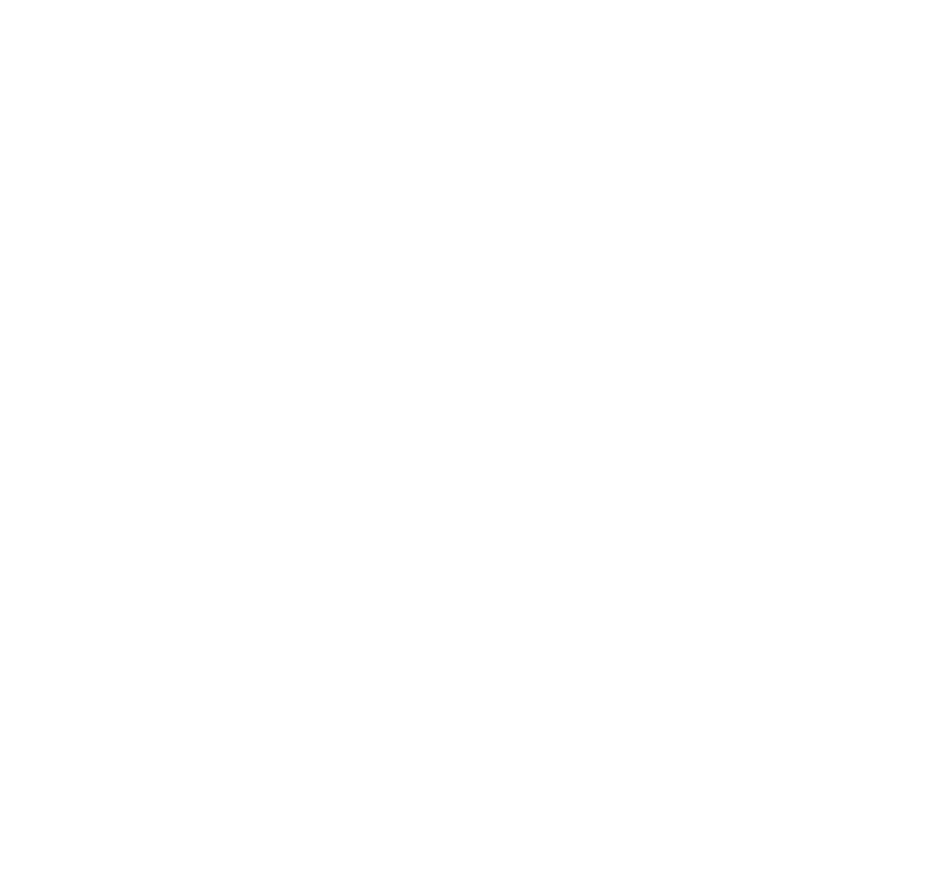
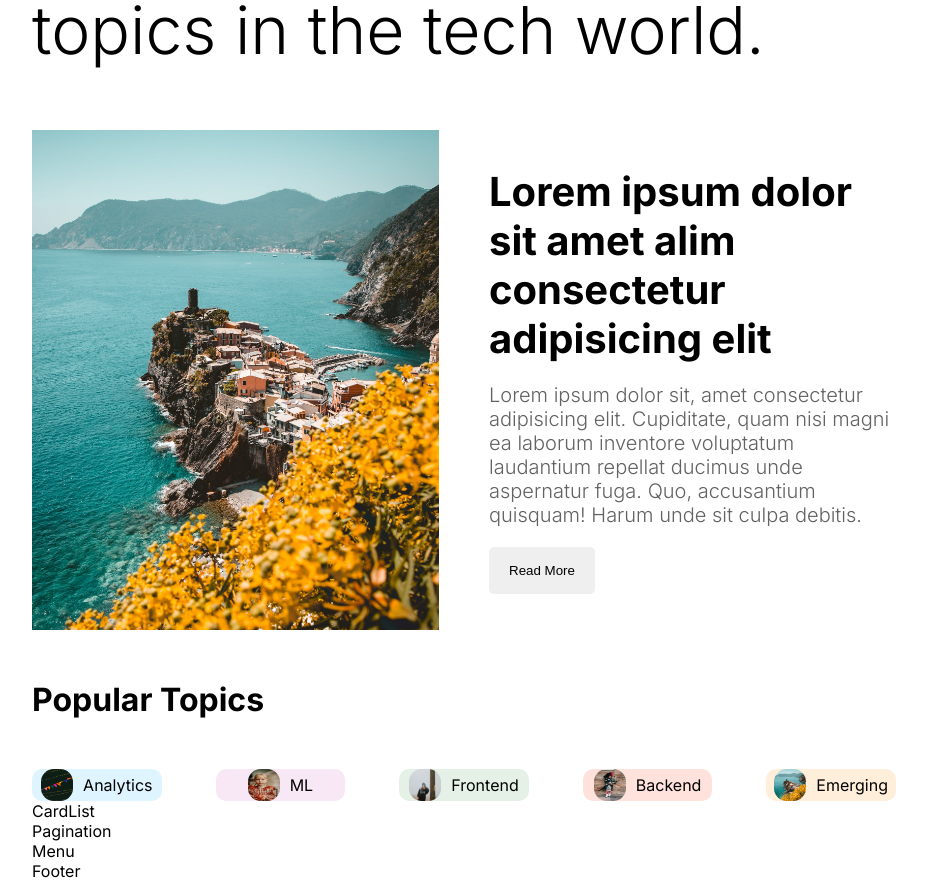
Before and after one commit to Kamire-J/blogapp, a Next.js app: page / in a window 1280 px wide. Shown: the part 380-1261 px from the top of the page, without its empty margins (176-1103 px from the left). Before the commit the page ends 800 px from the top, so only its background shows below. Built offline with nearby package versions, Linux system fonts and the light colour scheme.

Commit message:
featured and category list components

```diff
--- a/src/components/authLinks/AuthLinks.jsx
+++ b/src/components/authLinks/AuthLinks.jsx
@@ -1,31 +1,53 @@
-"use client"
-
-import React, { useState } from 'react'
-import styles from './authlinks.module.css'
-import Link from 'next/link'
+"use client";
+import Link from "next/link";
+import styles from "./authlinks.module.css";
+import { useState } from "react";
+// import { signOut, useSession } from "next-auth/react";
 
 const AuthLinks = () => {
+  const [open, setOpen] = useState(false);
 
-  const [open, setOpen] = useState(false)
-  //temporary
-  const status="notAuthenticated"
+  const { status } = "unauthenticated";
+
   return (
     <>
-   {status=='notAuthenticated'?(
-    <Link href="/login">Login</Link>
+      {status === "unauthenticated" ? (
+        <Link href="/login" className={styles.link}>
+          Login
+        </Link>
       ) : (
         <>
-    <Link href="/wrrite">Write</Link>
-    <span className={styles.link}>Logout</span>
+          <Link href="/write" className={styles.link}>
+            Write
+          </Link>
+          <span className={styles.link}>
+            Logout
+          </span>
         </>
       )}
-   <div className={styles.burger}>
+      <div className={styles.burger} onClick={() => setOpen(!open)}>
         <div className={styles.line}></div>
         <div className={styles.line}></div>
         <div className={styles.line}></div>
       </div>
+      {open && (
+        <div className={styles.responsiveMenu}>
+          <Link href="/">Home</Link>
+          <Link href="/">About</Link>
+          <Link href="/">Portfolio</Link>
+          <Link href="/">Contact</Link>
+          {status === "notauthenticated" ? (
+            <Link href="/login">Login</Link>
+          ) : (
+            <>
+              <Link href="/write">Write</Link>
+              <span className={styles.link}>Logout</span>
             </>
-  )
-}
+          )}
+        </div>
+      )}
+    </>
+  );
+};
 
-export default AuthLinks
+export default AuthLinks;
--- a/src/components/categorylist/CategoryList.jsx
+++ b/src/components/categorylist/CategoryList.jsx
@@ -1,8 +1,65 @@
 import React from 'react'
+import styles from './categorylist.module.css'
+import Image from 'next/image'
+import Link from 'next/link'
 
 const CategoryList = () => {
   return (
-    <div>CategoryList</div>
+    <div className={styles.container}>
+      <h1 className={styles.title}>Popular Topics</h1>
+      <div className={styles.categories}>
+          <Link href="/blog?cat=style" className={`${styles.category} ${styles.style}`}>
+            <Image
+              src="/style.png"
+              alt=''
+              width={32}
+              height={32}
+              className={styles.image}
+            />
+            Analytics
+          </Link>
+          <Link href="/blog" className={`${styles.category} ${styles.machine}`}>
+            <Image
+              src="/fashion.png"
+              alt=''
+              width={32}
+              height={32}
+              className={styles.image}
+            />
+            ML
+          </Link>
+          <Link href="/blog" className={`${styles.category} ${styles.frontend}`}>
+            <Image
+              src="/coding.png"
+              alt=''
+              width={32}
+              height={32}
+              className={styles.image}
+            />
+            Frontend
+          </Link>
+          <Link href="/blog" className={`${styles.category} ${styles.backend}`}>
+            <Image
+              src="/travel.png"
+              alt=''
+              width={32}
+              height={32}
+              className={styles.image}
+            />
+            Backend
+          </Link>
+          <Link href="/blog" className={`${styles.category} ${styles.emerging}`}>
+            <Image
+              src="/culture.png"
+              alt=''
+              width={32}
+              height={32}
+              className={styles.image}
+            />
+            Emerging
+          </Link>
+      </div>
+    </div>
   )
 }
 
--- a/src/components/categorylist/categorylist.module.css
+++ b/src/components/categorylist/categorylist.module.css
@@ -0,0 +1,49 @@
+.container{
+
+}
+
+.title{
+    margin: 50px 0px;
+}
+
+.categories{
+    display: flex;
+    flex-wrap: wrap;
+    justify-content: space-between;
+    gap: 20px;
+}
+
+.category{
+    display: flex;
+    align-items: center;
+    gap: 10px;
+    text-transform: capitalize;
+    width: 15%;
+    height: 80%;
+    justify-content: center;
+    border-radius: 10px;
+}
+
+.category.style{
+    background-color: #57c4ff31;
+}
+
+.category.machine{
+    background-color: #da85c731;
+}
+
+.category.frontend{
+    background-color: #7fb88133;
+}
+
+.category.backend{
+    background-color: #ff795736;
+}
+
+.category.emerging{
+    background-color: #ffb04f35;
+}
+
+.image{
+    border-radius: 40%;
+}
--- a/src/components/featured/Featured.jsx
+++ b/src/components/featured/Featured.jsx
@@ -1,8 +1,33 @@
 import React from 'react'
+import styles from './featured.module.css'
+import Image from 'next/image'
 
 const Featured = () => {
   return (
-    <div>Featured</div>
+    <div className={styles.container}>
+      <h1 className={styles.title}>
+        <b>Hello, Welcome to devTalk!</b> <br/>
+        Let's explore different topics in the tech world.
+      </h1>
+      <div className={styles.post}>
+        <div className={styles.imgContainer}>
+          <Image src="/p1.jpeg" alt='' fill className={styles.image}/>
+        </div>
+        <div className={styles.textContainer}>
+          <h1 className={styles.postTitle}>
+            Lorem ipsum dolor sit amet alim consectetur adipisicing elit
+          </h1>
+          <p className={styles.postDesc}>
+            Lorem ipsum dolor sit, amet consectetur adipisicing elit.
+            Cupiditate, quam nisi magni ea laborum inventore voluptatum
+            laudantium repellat ducimus unde aspernatur fuga. Quo, accusantium
+            quisquam! Harum unde sit culpa debitis.
+          </p>
+          <button className={styles.button}>Read More</button>
+        </div>
+      </div>
+
+    </div>
   )
 }
 
--- a/src/components/featured/featured.module.css
+++ b/src/components/featured/featured.module.css
@@ -0,0 +1,49 @@
+.container{
+    margin-top: 30px;
+}
+
+.title{
+    font-size: 66px;
+    font-weight: 300;
+}
+
+.post{
+    margin-top: 60px;
+    display: flex;
+    align-items: center;
+    gap: 50px;
+}
+
+.imgContainer{
+    flex: 1;
+    height: 500px;
+    position: relative;
+}
+
+.textContainer{
+    flex: 1;
+    display: flex;
+    flex-direction: column;
+    gap: 20px;
+}
+
+.image{
+    object-fit: cover;
+}
+
+.postTitle{
+    font-size: 40px;
+}
+
+.postDesc{
+    font-size: 20px;
+    font-weight: 300;
+    color: var(--softTextColor);
+}
+
+.button{
+    padding: 16px 20px;
+    border: none;
+    border-radius: 5px;
+    width: max-content;
+}
--- a/src/components/navbar/Navbar.jsx
+++ b/src/components/navbar/Navbar.jsx
@@ -19,7 +19,7 @@
       </div>
       <div className={styles.links}>
         <ThemeToggle />
-        <Link href="/" className={styles.link}>Homepage</Link>
+        <Link href="/" className={styles.link}>Home</Link>
         <Link href="/" className={styles.link}>Contact</Link>
         <Link href="/" className={styles.link}>About</Link>
         <Link href="/" className={styles.link}>Portfolio</Link>
```
Lines whose indentation alone changed are shown as unchanged.
